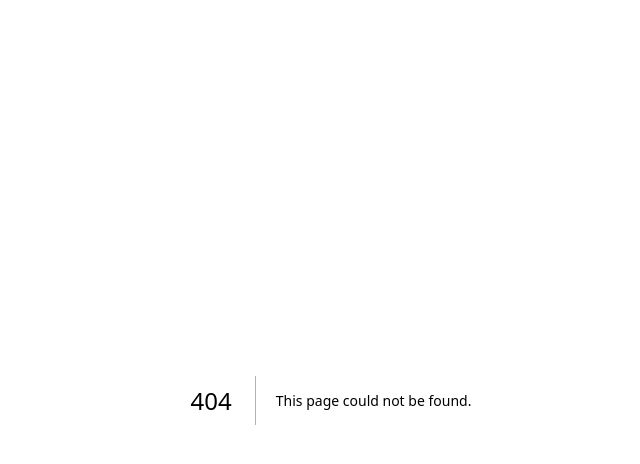
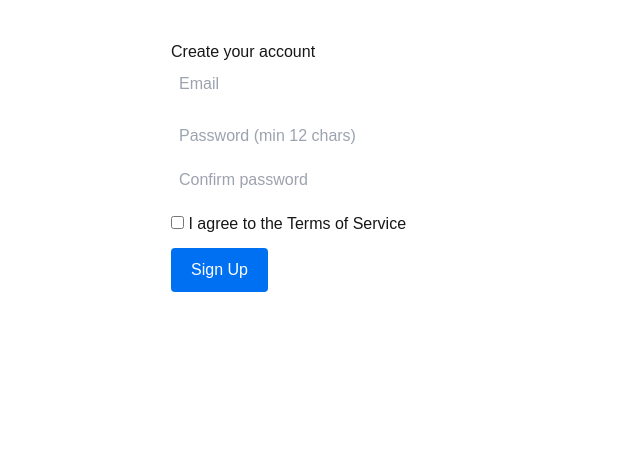
Before and after one commit to thenovarfounder-del/traffikfuel, a Next.js app: page /signup in a window 1280 px wide. Before the commit this address had no page. Shown: the top 464 px of the page, without its empty margins (309-949 px from the left). Built offline with nearby package versions, Linux system fonts and the light colour scheme; no server answers.

Commit message:
Add auth pages and Supabase connection

```diff
--- /dev/null
+++ b/src/app/dashboard/page.tsx
@@ -0,0 +1,41 @@
+'use client'
+import { useEffect, useState } from 'react'
+import { supabase } from '@/lib/supabase'
+import { useRouter } from 'next/navigation'
+
+export default function DashboardPage() {
+  const router = useRouter()
+  const [email, setEmail] = useState('')
+
+  useEffect(() => {
+    const checkUser = async () => {
+      const { data: { user } } = await supabase.auth.getUser()
+      if (!user || !user.email_confirmed_at) {
+        router.push('/login')
+        return
+      }
+      setEmail(user.email || '')
+    }
+    checkUser()
+  }, [router])
+
+  const handleLogout = async () => {
+    await supabase.auth.signOut()
+    router.push('/login')
+  }
+
+  return (
+    <main style={{ padding: '40px', maxWidth: '600px', margin: '0 auto' }}>
+      <h1>Dashboard</h1>
+      <p>Welcome, {email}!</p>
+      <p style={{ marginTop: '16px' }}>
+        You are successfully logged in to TraffikFuel.
+      </p>
+      <button onClick={handleLogout}
+        style={{ marginTop: '24px', padding: '10px 20px', background: '#e00',
+          color: 'white', border: 'none', borderRadius: '4px', cursor: 'pointer' }}>
+        Log Out
+      </button>
+    </main>
+  )
+}
--- /dev/null
+++ b/src/app/login/page.tsx
@@ -0,0 +1,51 @@
+'use client'
+import { useState } from 'react'
+import { supabase } from '@/lib/supabase'
+import { useRouter } from 'next/navigation'
+
+export default function LoginPage() {
+  const router = useRouter()
+  const [email, setEmail] = useState('')
+  const [password, setPassword] = useState('')
+  const [error, setError] = useState('')
+  const [loading, setLoading] = useState(false)
+
+  const handleLogin = async () => {
+    setError('')
+    setLoading(true)
+    const { data, error } = await supabase.auth.signInWithPassword({ email, password })
+    if (error) {
+      setError(error.message)
+      setLoading(false)
+      return
+    }
+    if (!data.user?.email_confirmed_at) {
+      setError('Please verify your email before logging in.')
+      setLoading(false)
+      return
+    }
+    router.push('/dashboard')
+  }
+
+  return (
+    <main style={{ padding: '40px', maxWidth: '400px', margin: '0 auto' }}>
+      <h1>Log in</h1>
+      <input type="email" placeholder="Email" value={email}
+        onChange={e => setEmail(e.target.value)}
+        style={{ display: 'block', width: '100%', marginBottom: '12px', padding: '8px' }} />
+      <input type="password" placeholder="Password" value={password}
+        onChange={e => setPassword(e.target.value)}
+        style={{ display: 'block', width: '100%', marginBottom: '12px', padding: '8px' }} />
+      {error && <p style={{ color: 'red', marginBottom: '12px' }}>{error}</p>}
+      <button onClick={handleLogin} disabled={loading}
+        style={{ padding: '10px 20px', background: '#0070f3', color: 'white',
+          border: 'none', borderRadius: '4px', cursor: 'pointer' }}>
+        {loading ? 'Logging in...' : 'Log In'}
+      </button>
+      <p style={{ marginTop: '16px' }}>
+        <a href="/reset-password">Forgot password?</a>
+      </p>
+      <p>Don't have an account? <a href="/signup">Sign up</a></p>
+    </main>
+  )
+}
--- /dev/null
+++ b/src/app/reset-password/page.tsx
@@ -0,0 +1,43 @@
+'use client'
+import { useState } from 'react'
+import { supabase } from '@/lib/supabase'
+
+export default function ResetPasswordPage() {
+const [email, setEmail] = useState('')
+const [sent, setSent] = useState(false)
+const [error, setError] = useState('')
+const [loading, setLoading] = useState(false)
+
+const handleReset = async () => {
+setError('')
+setLoading(true)
+const { error } = await supabase.auth.resetPasswordForEmail(email, {
+redirectTo: 'https://www.traffikfuel.com/update-password'
+})
+if (error) { setError(error.message); setLoading(false); return }
+setSent(true)
+setLoading(false)
+}
+
+return (
+<main style={{ padding: '40px', maxWidth: '400px', margin: '0 auto' }}>
+<h1>Reset Password</h1>
+{sent ? (
+<p style={{ color: 'green' }}>Check your email for a password reset link!</p>
+) : (
+<>
+<input type="email" placeholder="Your email address" value={email}
+onChange={e => setEmail(e.target.value)}
+style={{ display: 'block', width: '100%', marginBottom: '12px', padding: '8px' }} />
+{error && <p style={{ color: 'red', marginBottom: '12px' }}>{error}</p>}
+<button onClick={handleReset} disabled={loading}
+style={{ padding: '10px 20px', background: '#0070f3', color: 'white',
+border: 'none', borderRadius: '4px', cursor: 'pointer' }}>
+{loading ? 'Sending...' : 'Send Reset Link'}
+</button>
+</>
+)}
+<p style={{ marginTop: '16px' }}><a href="/login">Back to login</a></p>
+</main>
+)
+}
--- /dev/null
+++ b/src/app/signup/page.tsx
@@ -0,0 +1,69 @@
+'use client'
+import { useState } from 'react'
+import { supabase } from '@/lib/supabase'
+import { useRouter } from 'next/navigation'
+
+export default function SignupPage() {
+  const router = useRouter()
+  const [email, setEmail] = useState('')
+  const [password, setPassword] = useState('')
+  const [confirm, setConfirm] = useState('')
+  const [agreed, setAgreed] = useState(false)
+  const [error, setError] = useState('')
+  const [loading, setLoading] = useState(false)
+
+  const getStrength = (p: string) => {
+    let score = 0
+    if (p.length >= 12) score++
+    if (/[A-Z]/.test(p)) score++
+    if (/[0-9]/.test(p)) score++
+    if (/[^A-Za-z0-9]/.test(p)) score++
+    return ['', 'Weak', 'Fair', 'Strong', 'Very Strong'][score]
+  }
+
+  const handleSignup = async () => {
+    setError('')
+    if (password !== confirm) return setError('Passwords do not match')
+    if (password.length < 12) return setError('Password must be at least 12 characters')
+    if (!/[A-Z]/.test(password)) return setError('Password needs an uppercase letter')
+    if (!/[0-9]/.test(password)) return setError('Password needs a number')
+    if (!/[^A-Za-z0-9]/.test(password)) return setError('Password needs a special character')
+    if (!agreed) return setError('You must agree to the Terms of Service')
+    setLoading(true)
+    const { error } = await supabase.auth.signUp({ email, password })
+    if (error) { setError(error.message); setLoading(false); return }
+    router.push('/verify-email')
+  }
+
+  const strength = getStrength(password)
+  const strengthColor: Record<string, string> = {
+    Weak: 'text-red-500', Fair: 'text-yellow-500',
+    Strong: 'text-blue-500', 'Very Strong': 'text-green-500'
+  }
+
+  return (
+    <main style={{ padding: '40px', maxWidth: '400px', margin: '0 auto' }}>
+      <h1>Create your account</h1>
+      <input type="email" placeholder="Email" value={email}
+        onChange={e => setEmail(e.target.value)}
+        style={{ display: 'block', width: '100%', marginBottom: '12px', padding: '8px' }} />
+      <input type="password" placeholder="Password (min 12 chars)" value={password}
+        onChange={e => setPassword(e.target.value)}
+        style={{ display: 'block', width: '100%', marginBottom: '4px', padding: '8px' }} />
+      {password && <p className={strengthColor[strength]} style={{ marginBottom: '12px' }}>
+        Strength: {strength}</p>}
+      <input type="password" placeholder="Confirm password" value={confirm}
+        onChange={e => setConfirm(e.target.value)}
+        style={{ display: 'block', width: '100%', marginBottom: '12px', padding: '8px' }} />
+      <label style={{ display: 'block', marginBottom: '12px' }}>
+        <input type="checkbox" checked={agreed} onChange={e => setAgreed(e.target.checked)} />
+        {' '}I agree to the <a href="/terms">Terms of Service</a>
+      </label>
+      {error && <p style={{ color: 'red', marginBottom: '12px' }}>{error}</p>}
+      <button onClick={handleSignup} disabled={loading}
+        style={{ padding: '10px 20px', background: '#0070f3', color: 'white', border: 'none', borderRadius: '4px', cursor: 'pointer' }}>
+        {loading ? 'Creating account...' : 'Sign Up'}
+      </button>
+    </main>
+  )
+}
--- /dev/null
+++ b/src/app/verify-email/page.tsx
@@ -0,0 +1,33 @@
+'use client'
+import { useState } from 'react'
+import { supabase } from '@/lib/supabase'
+
+export default function VerifyEmailPage() {
+const [resent, setResent] = useState(false)
+const [cooldown, setCooldown] = useState(false)
+
+const handleResend = async () => {
+if (cooldown) return
+const email = localStorage.getItem('signup_email') || ''
+await supabase.auth.resend({ type: 'signup', email })
+setResent(true)
+setCooldown(true)
+setTimeout(() => setCooldown(false), 60000)
+}
+
+return (
+<main style={{ padding: '40px', maxWidth: '400px', margin: '0 auto', textAlign: 'center' }}>
+<h1>Check your email</h1>
+<p style={{ marginBottom: '24px' }}>
+We sent a verification link to your email address.
+Click the link to activate your account.
+</p>
+{resent && <p style={{ color: 'green', marginBottom: '12px' }}>Email resent!</p>}
+<button onClick={handleResend} disabled={cooldown}
+style={{ padding: '10px 20px', background: cooldown ? '#ccc' : '#0070f3',
+color: 'white', border: 'none', borderRadius: '4px', cursor: cooldown ? 'not-allowed' : 'pointer' }}>
+{cooldown ? 'Resend available in 60s' : 'Resend Email'}
+</button>
+</main>
+)
+}
--- /dev/null
+++ b/src/lib/supabase.ts
@@ -0,0 +1,6 @@
+import { createClient } from '@supabase/supabase-js'
+
+const supabaseUrl = process.env.NEXT_PUBLIC_SUPABASE_URL!
+const supabaseAnonKey = process.env.NEXT_PUBLIC_SUPABASE_ANON_KEY!
+
+export const supabase = createClient(supabaseUrl, supabaseAnonKey)
```
Also changed, not shown: package.json (+7 -5 lines), 1 other file (tests, documents, lock files or other folders).
